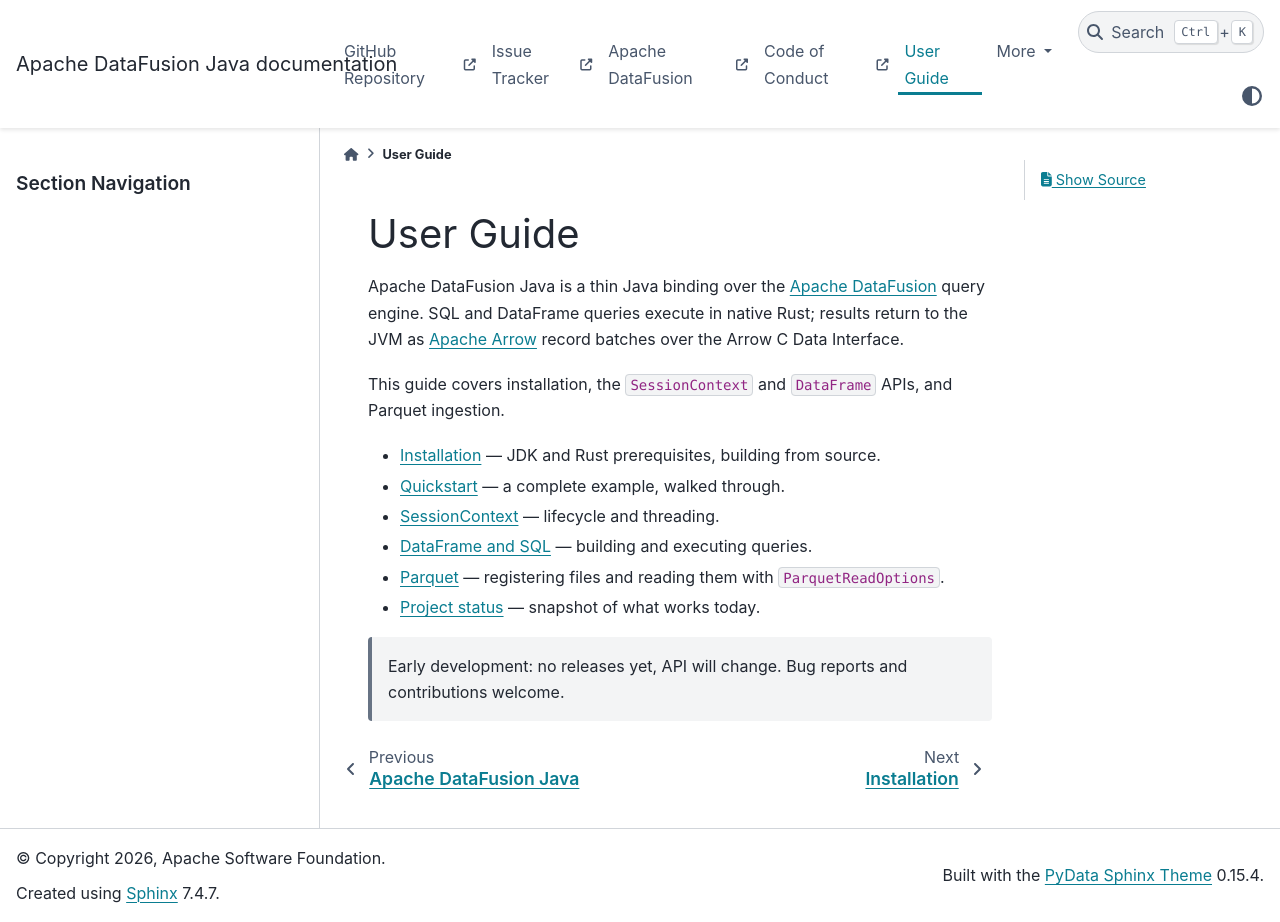
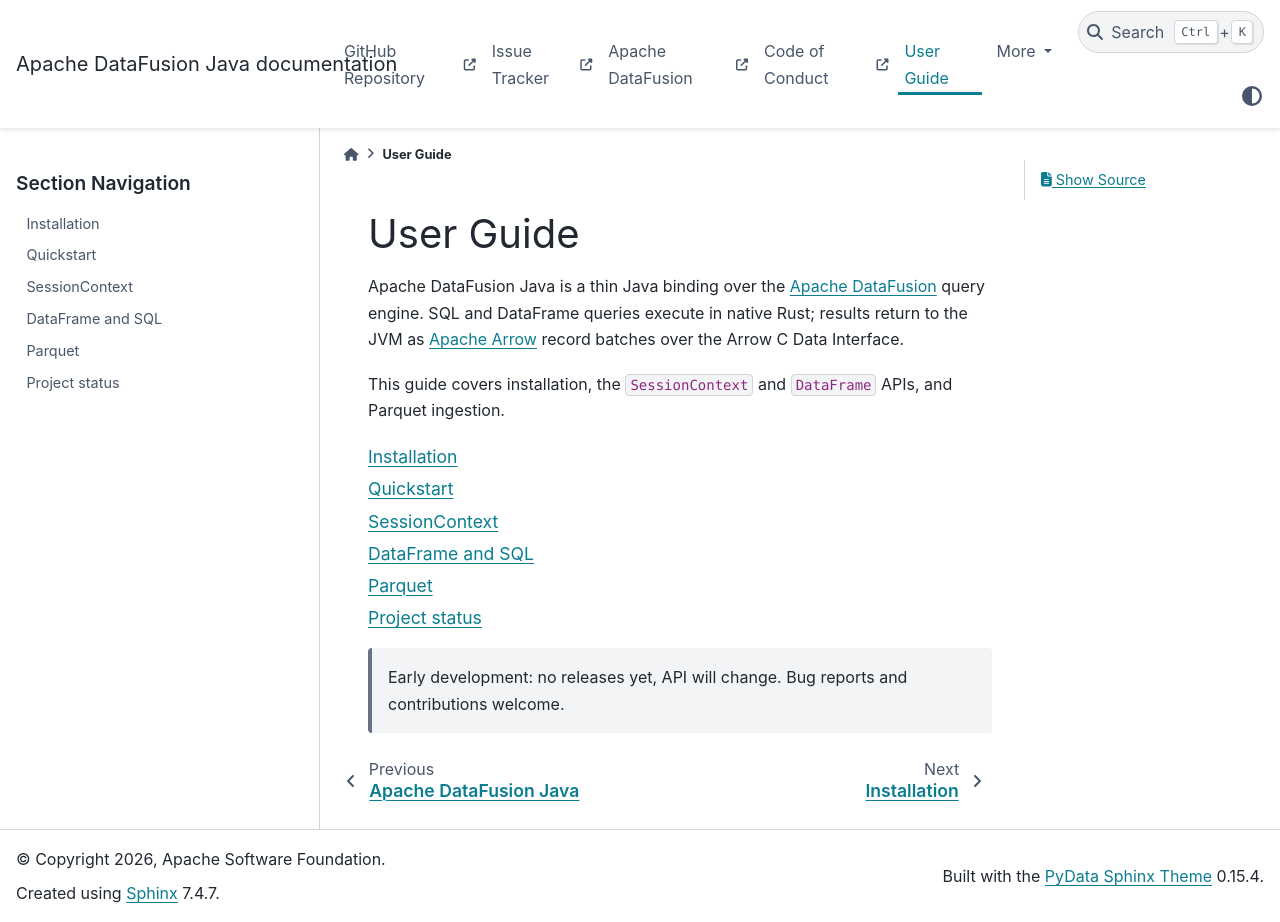
Before and after one commit to apache/datafusion-java, a Sphinx documentation site: the page built from docs/source/user-guide/index.md, in a window 1280 px wide and 922 px high. Built offline with Sphinx 7.4.7 and the PyData theme 0.15.4, drawn with Linux system fonts in a browser that asks for light colours.

Commit message:
docs: nest toctrees in section index pages for sidebar nav

````diff
--- a/docs/source/user-guide/index.md
+++ b/docs/source/user-guide/index.md
@@ -28,14 +28,16 @@ Data Interface.
 This guide covers installation, the `SessionContext` and `DataFrame` APIs,
 and Parquet ingestion.
 
-- [Installation](installation.md) — JDK and Rust prerequisites, building
-  from source.
-- [Quickstart](quickstart.md) — a complete example, walked through.
-- [SessionContext](sessioncontext.md) — lifecycle and threading.
-- [DataFrame and SQL](dataframe.md) — building and executing queries.
-- [Parquet](parquet.md) — registering files and reading them with
-  `ParquetReadOptions`.
-- [Project status](project-status.md) — snapshot of what works today.
+```{toctree}
+:maxdepth: 1
+
+installation
+quickstart
+sessioncontext
+dataframe
+parquet
+project-status
+```
 
 > Early development: no releases yet, API will change. Bug reports and
 > contributions welcome.
````
Also changed, not shown: docs/source/contributor-guide/index.md (+7 -7 lines), docs/source/index.md (+4 -21 lines).
